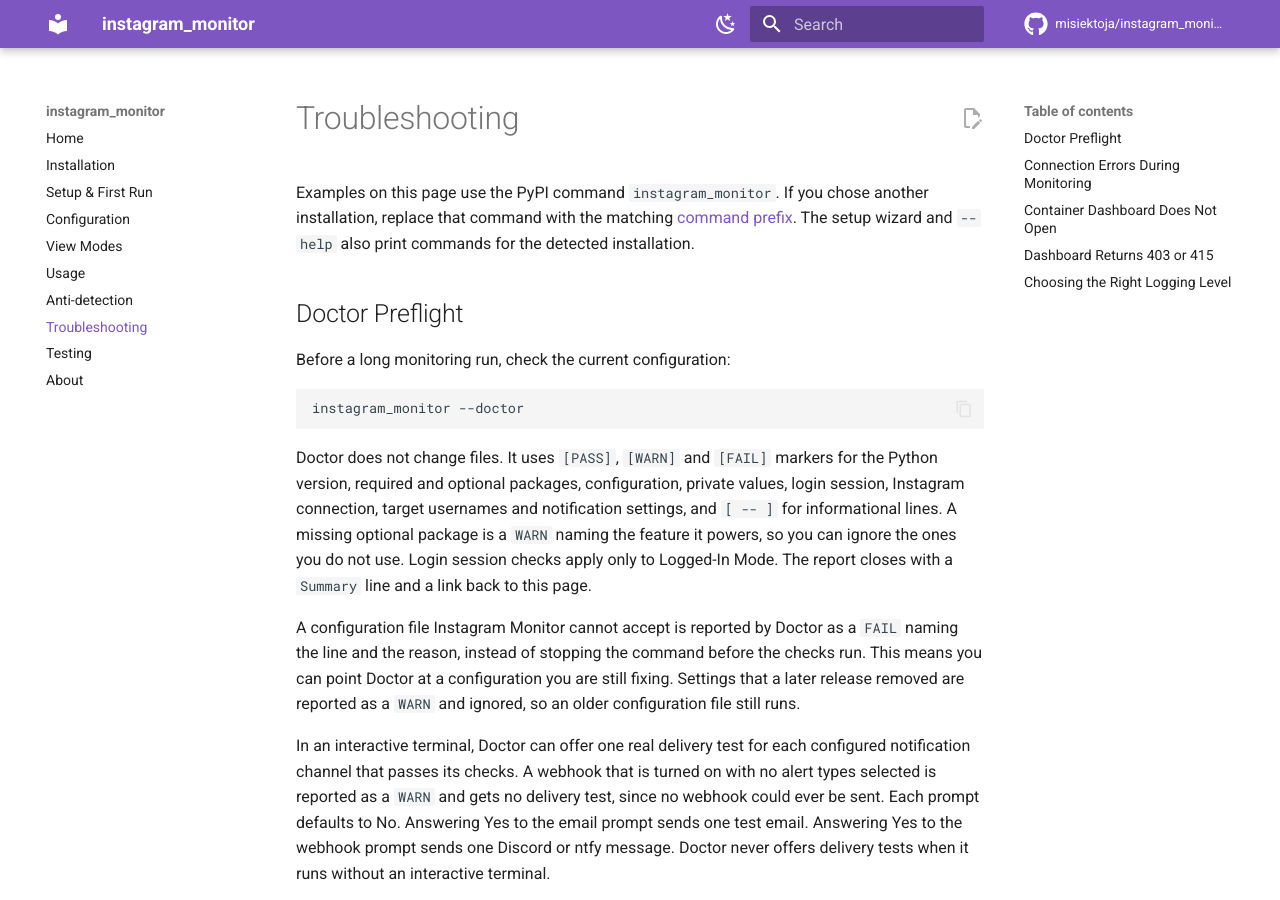
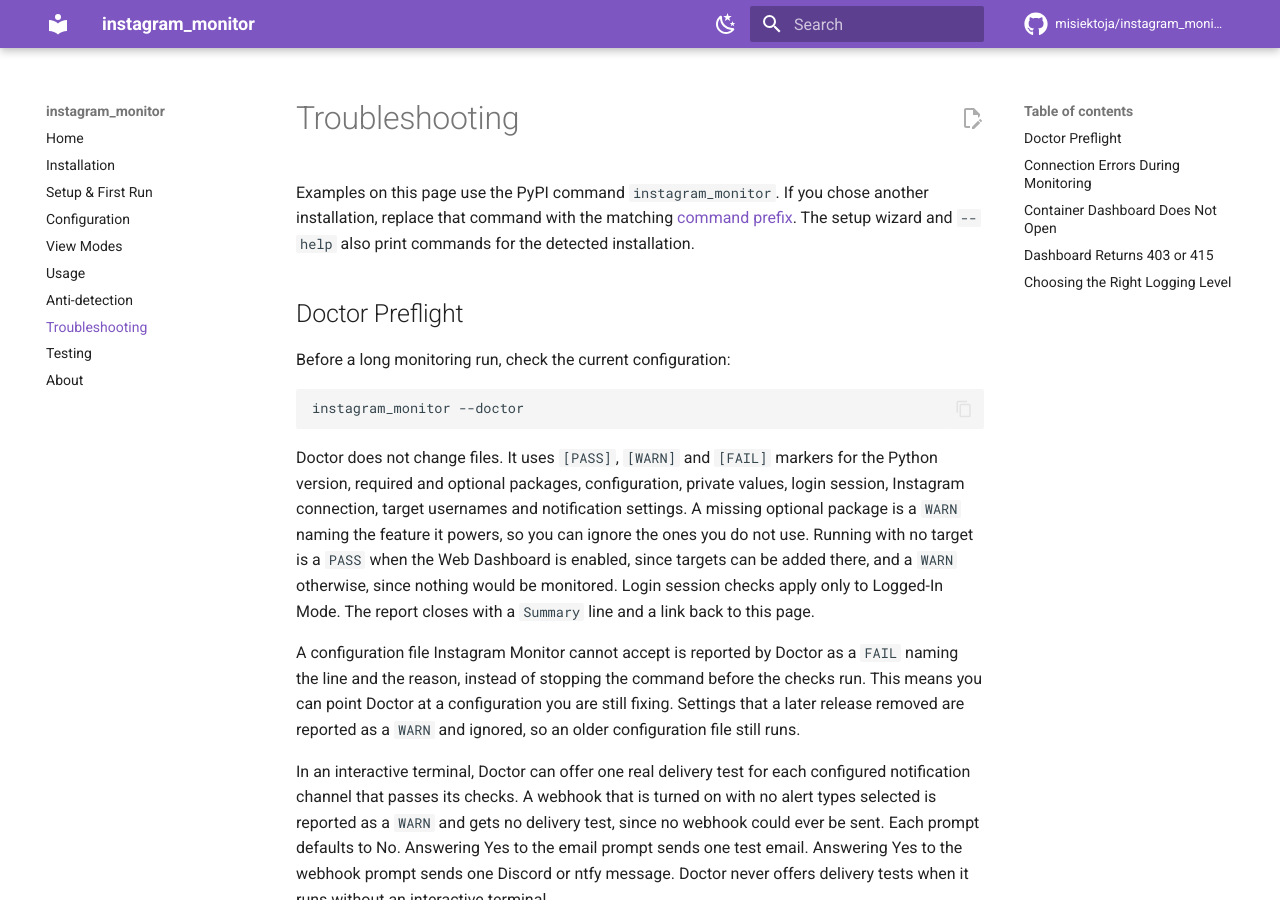
Before and after one commit to misiektoja/instagram_monitor, an MkDocs documentation site: the page built from docs/troubleshooting.md, in a window 1280 px wide and 900 px high. Built offline with MkDocs 1.6.1 and Material for MkDocs 9.7.7, drawn with Linux system fonts in a browser that asks for light colours; comment, search, counter and statistics services are not loaded.

Commit message:
docs(troubleshooting): describe the target and package check outcomes

````diff
--- a/docs/troubleshooting.md
+++ b/docs/troubleshooting.md
@@ -11,7 +11,7 @@ Before a long monitoring run, check the current configuration:
 instagram_monitor --doctor
 ```
 
-Doctor does not change files. It uses `[PASS]`, `[WARN]` and `[FAIL]` markers for the Python version, required and optional packages, configuration, private values, login session, Instagram connection, target usernames and notification settings, and `[ -- ]` for informational lines. A missing optional package is a `WARN` naming the feature it powers, so you can ignore the ones you do not use. Login session checks apply only to Logged-In Mode. The report closes with a `Summary` line and a link back to this page.
+Doctor does not change files. It uses `[PASS]`, `[WARN]` and `[FAIL]` markers for the Python version, required and optional packages, configuration, private values, login session, Instagram connection, target usernames and notification settings. A missing optional package is a `WARN` naming the feature it powers, so you can ignore the ones you do not use. Running with no target is a `PASS` when the Web Dashboard is enabled, since targets can be added there, and a `WARN` otherwise, since nothing would be monitored. Login session checks apply only to Logged-In Mode. The report closes with a `Summary` line and a link back to this page.
 
 A configuration file Instagram Monitor cannot accept is reported by Doctor as a `FAIL` naming the line and the reason, instead of stopping the command before the checks run. This means you can point Doctor at a configuration you are still fixing. Settings that a later release removed are reported as a `WARN` and ignored, so an older configuration file still runs.
 
````
